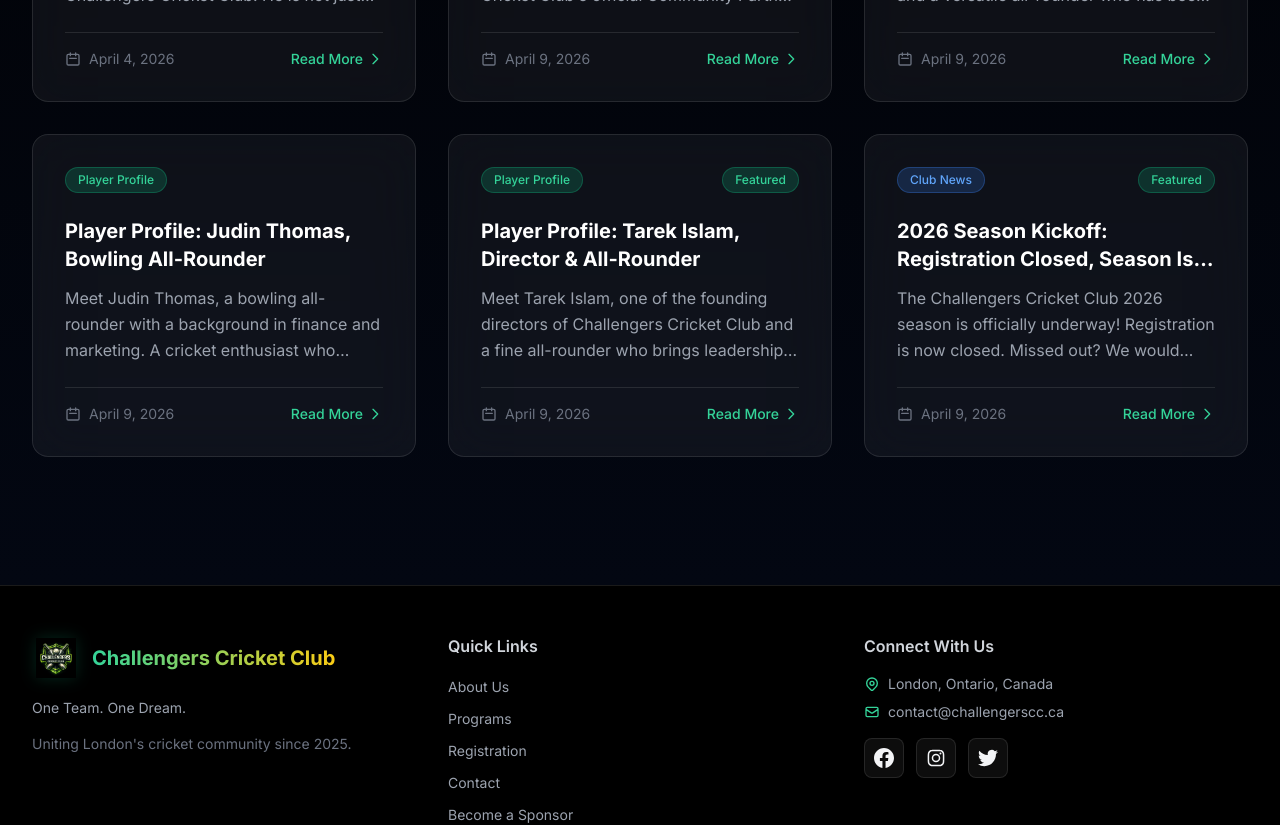
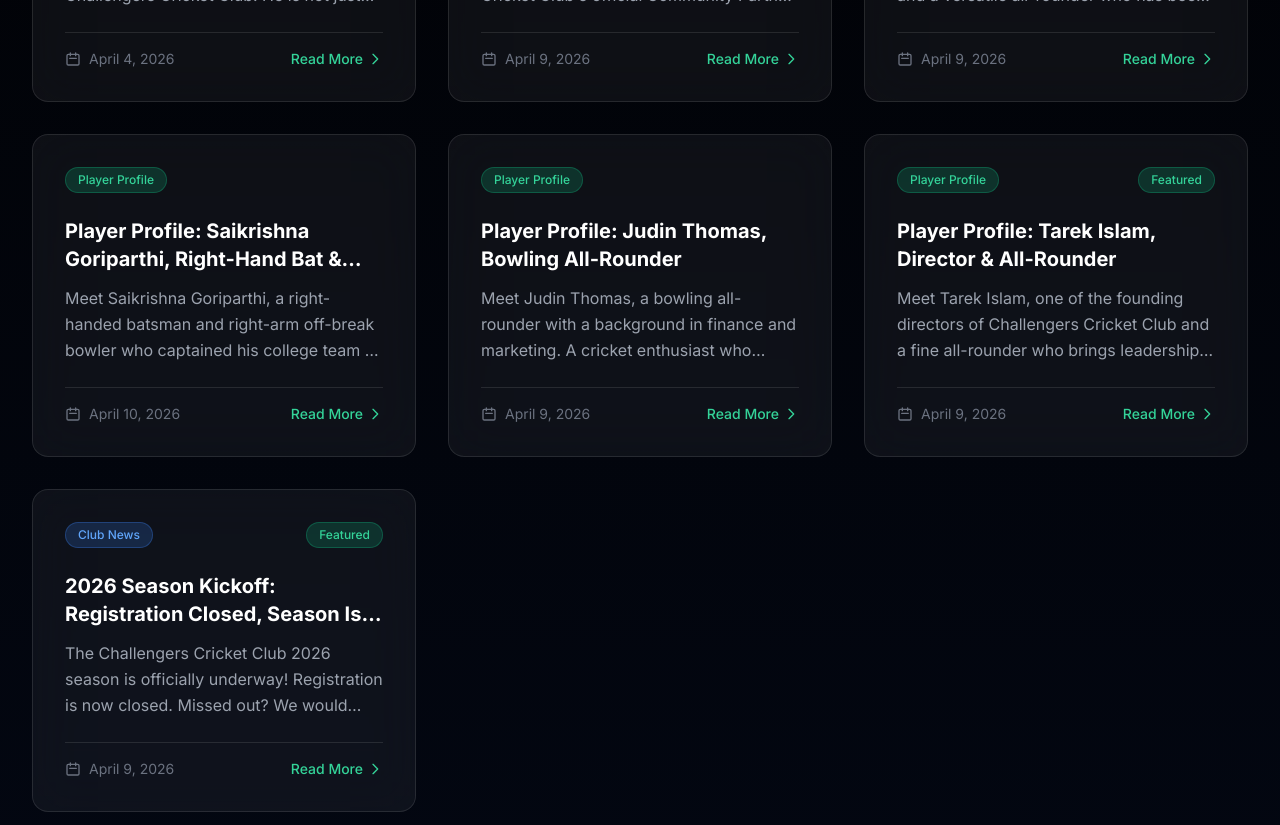
Before and after one commit to msaad7777/Challengers-cc, a Next.js app: page /blog in a window 1280 px wide. Shown: the part 1420-2245 px from the top of the page. Built offline with nearby package versions, Linux system fonts and the light colour scheme.

Commit message:
Add Saikrishna Goriparthi player profile — right-hand bat, off-break bowler, district champion
Co-Authored-By: Claude Opus 4.6 (1M context) <noreply@anthropic.com>

```diff
--- a/app/blog/data.ts
+++ b/app/blog/data.ts
@@ -476,6 +476,65 @@ export const blogPosts: BlogPost[] = [
     featured: false,
   },
   {
+    slug: 'saikrishna-goriparthi-player-profile',
+    title: 'Player Profile: Saikrishna Goriparthi, Right-Hand Bat & Off-Break Bowler',
+    excerpt:
+      'Meet Saikrishna Goriparthi, a right-handed batsman and right-arm off-break bowler who captained his college team to a district championship. A competitor who thrives under pressure.',
+    content: `
+      <p class="text-gray-300 text-lg leading-relaxed mb-6">
+        Challengers Cricket Club welcomes <strong class="text-white">Saikrishna Goriparthi</strong>, a
+        right-handed batsman and right-arm off-break bowler whose cricket journey is built on leadership,
+        competition, and a deep love for the game.
+      </p>
+      <h3 class="text-2xl font-bold text-white mb-4">On the Field</h3>
+      <p class="text-gray-300 text-lg leading-relaxed mb-6">
+        Saikrishna is a versatile cricketer who contributes with both bat and ball. As a right-handed batsman,
+        he brings solid technique and the ability to build innings or accelerate when needed. With his right-arm
+        off-break bowling, he adds a tactical spin option that can break partnerships and control the run rate
+        in crucial phases of the game.
+      </p>
+      <h3 class="text-2xl font-bold text-white mb-4">A Proven Leader</h3>
+      <p class="text-gray-300 text-lg leading-relaxed mb-6">
+        Leadership runs in Saikrishna's cricket DNA. He captained his departmental Civil Engineering cricket
+        team and represented his college cricket team, leading them to a <strong class="text-white">district
+        championship victory</strong>. That experience of leading a team to a title brings a winning mentality
+        and composure that every squad needs.
+      </p>
+      <div style="background: linear-gradient(135deg, rgba(16,185,129,0.1), rgba(234,179,8,0.1)); border: 1px solid rgba(16,185,129,0.3); border-radius: 16px; padding: 24px; margin: 24px 0;">
+        <h3 class="text-2xl font-bold text-white mb-4">Quick Facts</h3>
+        <ul class="text-gray-300 text-lg leading-relaxed list-disc list-inside space-y-2">
+          <li>Batting: Right-handed batsman</li>
+          <li>Bowling: Right-arm off-break</li>
+          <li>Leadership: Captained departmental Civil Engineering team</li>
+          <li>Achievement: District championship winner with college team</li>
+          <li>Background: Civil Engineering</li>
+        </ul>
+      </div>
+      <blockquote class="border-l-4 border-primary-500 pl-6 my-8">
+        <p class="text-gray-300 text-lg italic">
+          "I enjoy cricket because it brings out my competitive spirit and teaches me teamwork, discipline,
+          and the ability to perform under pressure."
+        </p>
+        <cite class="text-gray-400 mt-2 block">Saikrishna Goriparthi, Challengers Cricket Club</cite>
+      </blockquote>
+      <h3 class="text-2xl font-bold text-white mb-4">Why Saikrishna Matters to Challengers CC</h3>
+      <p class="text-gray-300 text-lg leading-relaxed mb-6">
+        A district championship-winning cricketer who can bat, bowl off-spin, and captain a side is exactly
+        the kind of player who elevates a team. Saikrishna brings proven leadership, a competitive edge, and
+        the experience of performing when it matters most. Watch out for him this 2026 season.
+      </p>
+      <p class="text-gray-400 text-sm italic">
+        Part of our Player Profile series. Stay tuned for more stories from the Challengers Cricket Club squad.
+      </p>
+    `,
+    category: 'Player Profile',
+    author: 'Challengers CC',
+    date: '2026-04-10',
+    image: '/Sai-Goriparthi.jpeg',
+    video: null,
+    featured: false,
+  },
+  {
     slug: 'judin-thomas-player-profile',
     title: 'Player Profile: Judin Thomas, Bowling All-Rounder',
     excerpt:
```
Also changed, not shown: public/Sai-Goriparthi.jpeg (added).
